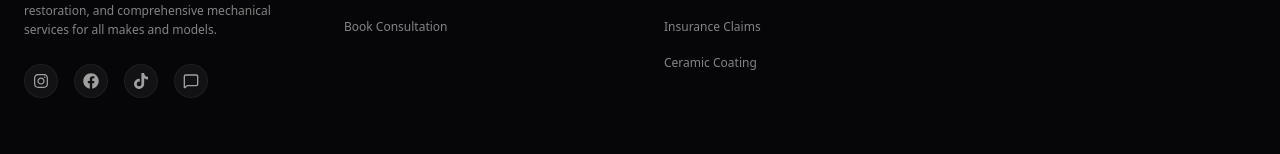
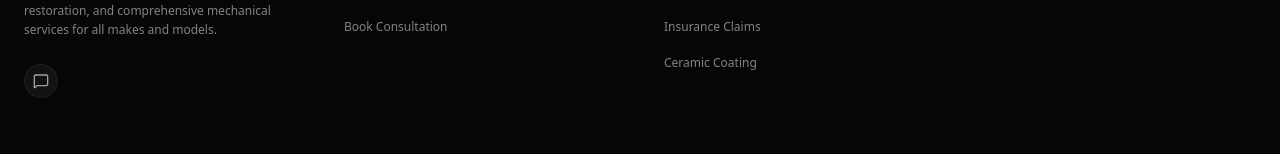
Before and after one commit to kodiacsolutions/hypeautorepairs, a Next.js app: page / in a window 1280 px wide. Shown: the part 7024-7178 px from the top of the page. Built offline with nearby package versions, Linux system fonts and the light colour scheme.

Commit message:
Remove Facebook, Instagram, and TikTok icons from footer

```diff
--- a/app/components/Footer.tsx
+++ b/app/components/Footer.tsx
@@ -1,7 +1,6 @@
 import Link from "next/link";
 import Image from "next/image";
 import { Phone, Mail, MapPin, Clock, MessageSquare } from "lucide-react";
-import { FaInstagram, FaFacebook, FaTiktok } from "react-icons/fa";
 
 export default function Footer() {
   const currentYear = new Date().getFullYear();
@@ -44,33 +43,6 @@ export default function Footer() {
               comprehensive mechanical services for all makes and models.
             </p>
             <div className="flex gap-4">
-              <a
-                href="https://instagram.com"
-                target="_blank"
-                rel="noopener noreferrer"
-                className="p-2 rounded-full border border-white/5 bg-white/5 text-white/60 hover:text-white hover:border-primary transition-all duration-300"
-                aria-label="Instagram"
-              >
-                <FaInstagram className="h-4 w-4" />
-              </a>
-              <a
-                href="https://facebook.com"
-                target="_blank"
-                rel="noopener noreferrer"
-                className="p-2 rounded-full border border-white/5 bg-white/5 text-white/60 hover:text-white hover:border-primary transition-all duration-300"
-                aria-label="Facebook"
-              >
-                <FaFacebook className="h-4 w-4" />
-              </a>
-              <a
-                href="https://tiktok.com"
-                target="_blank"
-                rel="noopener noreferrer"
-                className="p-2 rounded-full border border-white/5 bg-white/5 text-white/60 hover:text-white hover:border-primary transition-all duration-300"
-                aria-label="TikTok"
-              >
-                <FaTiktok className="h-4 w-4" />
-              </a>
               <a
                 href="https://wa.me/61485878180"
                 target="_blank"
```
Also changed, not shown: public/sw.js.
